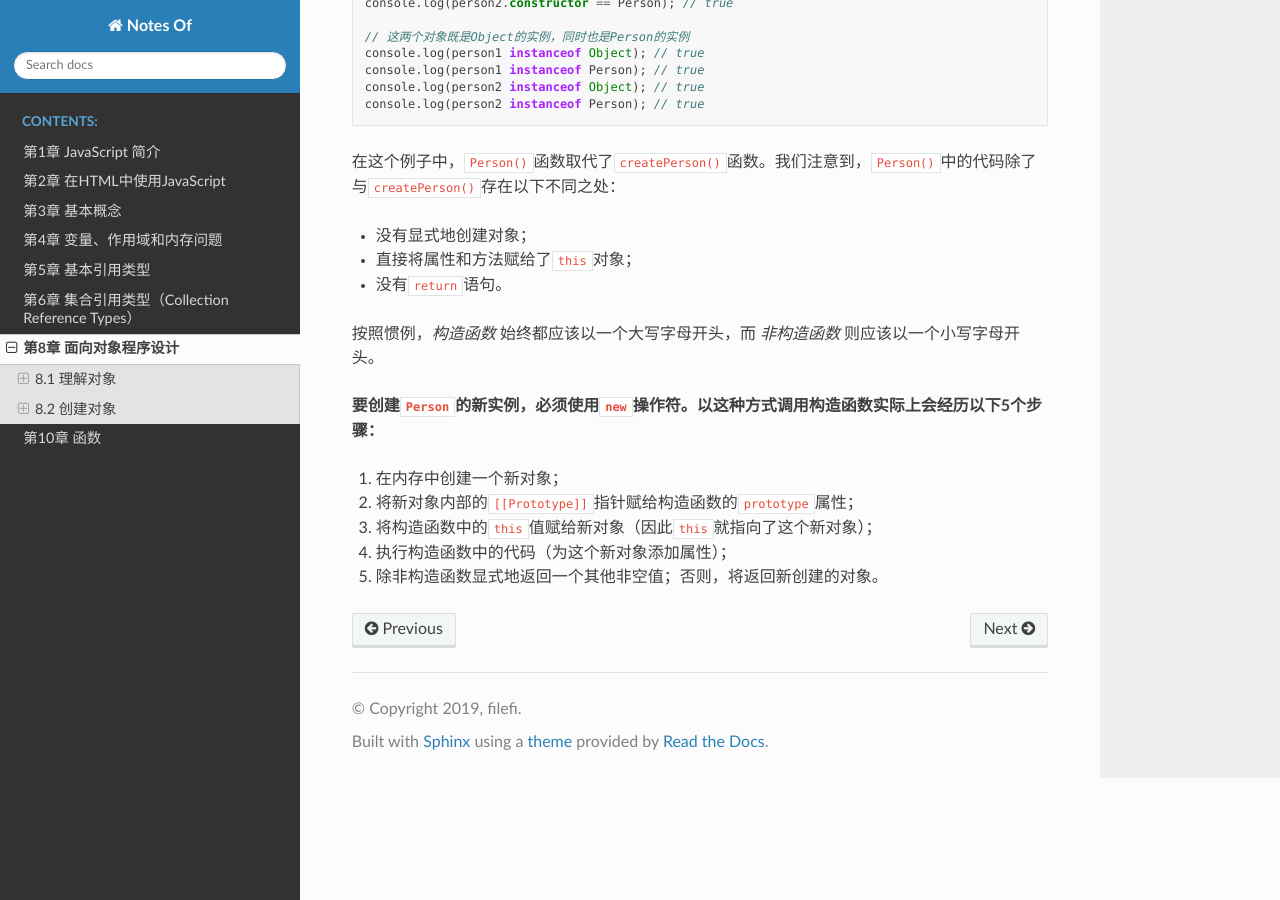
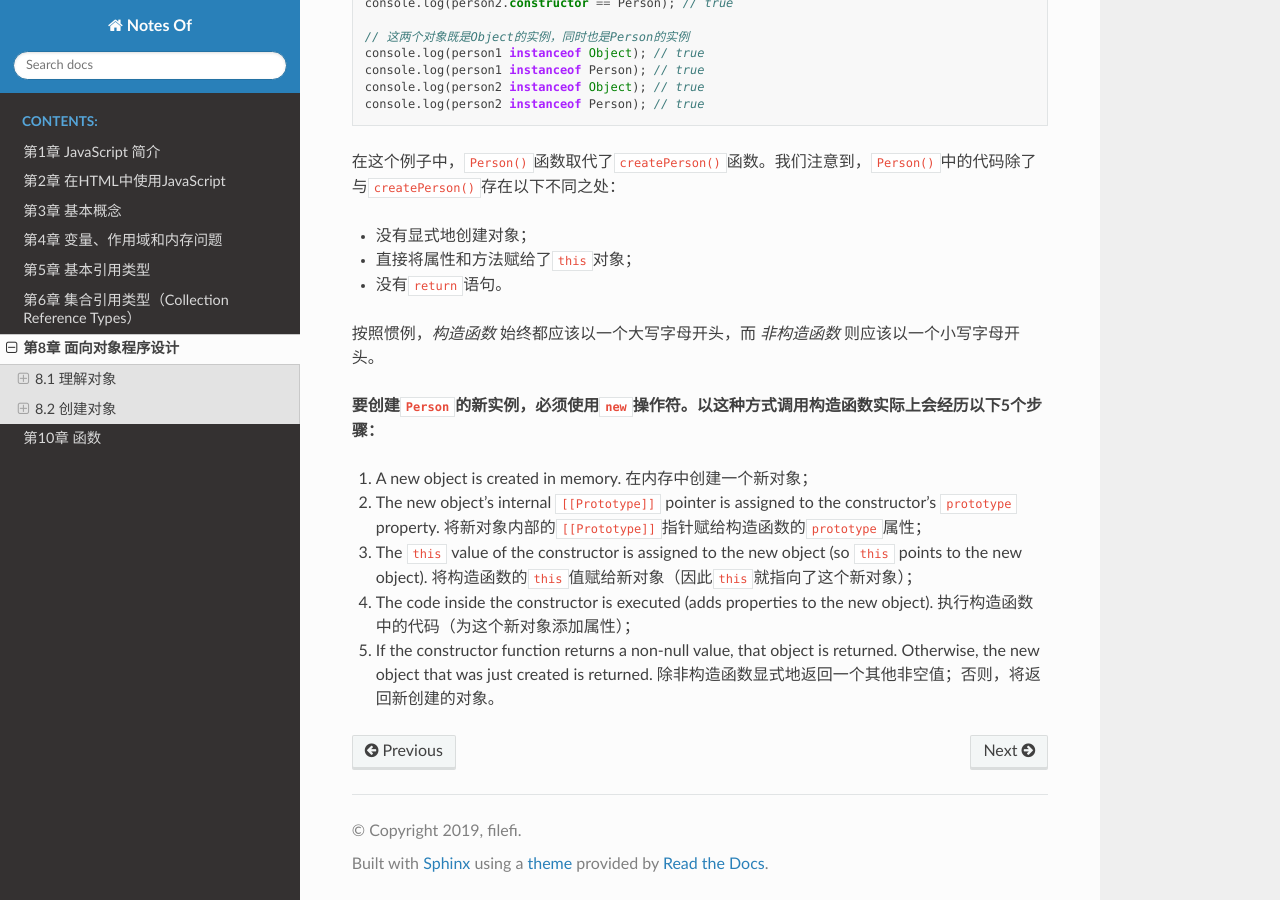
Before and after one commit to filefi/NotesOfProfessional-JavaScript-for-Web-Developers, a Sphinx documentation site: the page built from source/Chapter8-Objects_Classes_and_Object-Oriented_Programming.md, in a window 1280 px wide and 900 px high, scrolled down 7137 px. Built offline with Sphinx 7.4.7 and the Read the Docs theme 2.0.0, drawn with Linux system fonts in a browser that asks for light colours.

```diff
--- a/source/Chapter8-Objects_Classes_and_Object-Oriented_Programming.md
+++ b/source/Chapter8-Objects_Classes_and_Object-Oriented_Programming.md
@@ -341,8 +341,11 @@ console.log(person2 instanceof Person); // true
 
 **要创建`Person`的新实例，必须使用`new`操作符。以这种方式调用构造函数实际上会经历以下5个步骤：**
 
-1. 在内存中创建一个新对象；
-2. 将新对象内部的`[[Prototype]]`指针赋给构造函数的`prototype`属性；
-3. 将构造函数中的`this`值赋给新对象（因此`this`就指向了这个新对象）；
-4. 执行构造函数中的代码（为这个新对象添加属性）；
-5. 除非构造函数显式地返回一个其他非空值；否则，将返回新创建的对象。
+1. A new object is created in memory. 在内存中创建一个新对象；
+2. The new object’s internal `[[Prototype]]` pointer is assigned to the constructor’s `prototype`
+    property. 将新对象内部的`[[Prototype]]`指针赋给构造函数的`prototype`属性；
+3. The `this` value of the constructor is assigned to the new object (so `this` points to the
+    new object). 将构造函数的`this`值赋给新对象（因此`this`就指向了这个新对象）；
+4. The code inside the constructor is executed (adds properties to the new object). 执行构造函数中的代码（为这个新对象添加属性）；
+5. If the constructor function returns a non-null value, that object is returned. Otherwise, the
+    new object that was just created is returned. 除非构造函数显式地返回一个其他非空值；否则，将返回新创建的对象。
```
